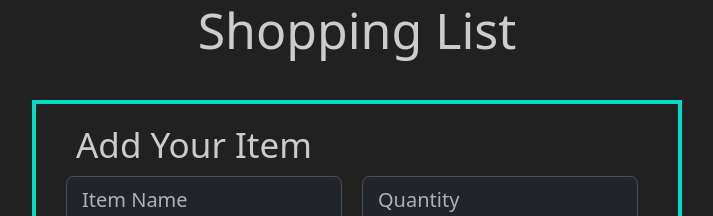
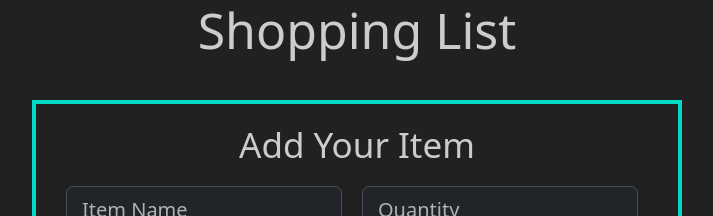
Before and after one commit to cheyennefahr123/shopping-list, a React (Create React App) app: page / in a window 1280 px wide. Shown: the top 216 px of the page, without its empty margins (283-996 px from the left). Built offline with nearby package versions, Linux system fonts and the light colour scheme; no server answers.

Commit message:
corrected css

```diff
--- a/src/Components/ShoppingForm/ShoppingForm.css
+++ b/src/Components/ShoppingForm/ShoppingForm.css
@@ -23,7 +23,7 @@
     background-color: #018786;
 }
 
-h2 {
+h3 {
     text-align: center;
     margin-bottom: 20px;
 }
```
